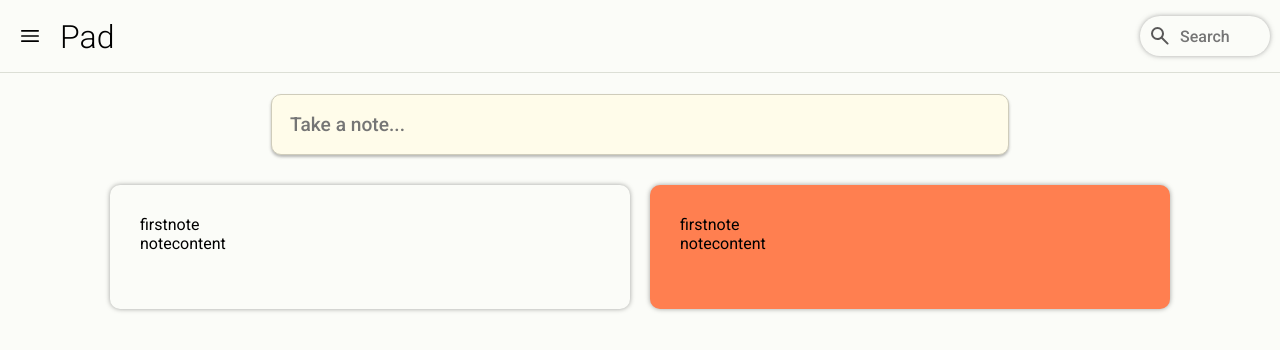
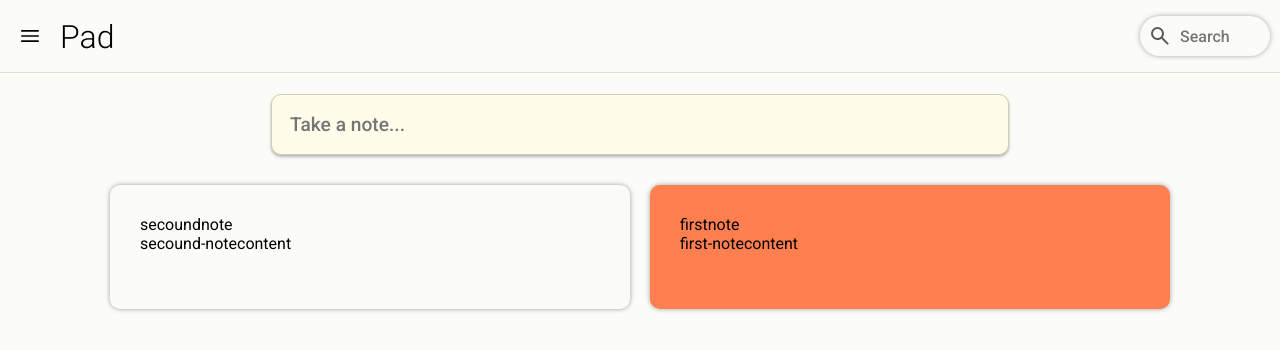
Before and after one commit to armin82004/pad, a React (Create React App) app: page / in a window 1280 px wide. Shown: the top 350 px of the page. Built offline with nearby package versions, Linux system fonts and the light colour scheme.

Commit message:
fixing the search-bar

```diff
--- a/src/App.tsx
+++ b/src/App.tsx
@@ -1,12 +1,13 @@
 import { useState } from "react";
 import Header from "./components/Header";
 import Main from "./components/Main";
-import { type NoteType } from "./types";
+import { searchtype, type NoteType } from "./types";
 import { v4 as uuidv4 } from "uuid";
 import Sidebar from "./components/Sidebar";
 function App() {
   const d = new Date();
   const [sidebar, setsidebar] = useState(false);
+  const [searchnote, setsearchnote] = useState("");
   let newdate;
   if (d.getMinutes() < 10) {
     // eslint-disable-next-line no-useless-concat
@@ -25,14 +26,14 @@ function App() {
       id: uuidv4(),
       title: "firstnote",
       color: "coral",
-      content: "notecontent",
+      content: "first-notecontent",
       date: completedate,
     },
     {
       id: uuidv4(),
-      title: "firstnote",
+      title: "secoundnote",
       color: "peach",
-      content: "notecontent",
+      content: "secound-notecontent",
       date: completedate,
     },
   ]);
@@ -98,16 +99,32 @@ function App() {
     setsidebar(!sidebar);
   }
 
+  function handlesearchtype(text: string) {
+    setsearchnote(text);
+  }
+
   return (
     <div className="app-container">
-      <Header sidebar={sidebar} handlesidebar={handlesidebar} />
+      <Header
+        sidebar={sidebar}
+        handlesidebar={handlesidebar}
+        handlesearchtype={handlesearchtype}
+      />
       <Sidebar
         sidebar={sidebar}
         handlesidebar={handlesidebar}
         handlesidebaroutside={handlesidebaroutside}
       />
       <Main
-        notes={Notes}
+        notes={Notes.filter((note) => {
+          const titleMatch = note.title
+            .toLowerCase()
+            .includes(searchnote.toLowerCase());
+          const contentMatch = note.content
+            .toLowerCase()
+            .includes(searchnote.toLowerCase());
+          return titleMatch || contentMatch;
+        })}
         handleeditnote={handleeditnote}
         handleaddnote={handleaddnote}
         handledeletenote={handledeletenote}
--- a/src/components/Header.tsx
+++ b/src/components/Header.tsx
@@ -1,8 +1,14 @@
 import React, { useEffect, useRef, useState } from "react";
 import icons from "../styles/icons";
-function Header(props: { sidebar: boolean; handlesidebar: () => void }) {
+import { handlesearchtype, searchtype } from "../types";
+function Header(props: {
+  sidebar: boolean;
+  handlesidebar: () => void;
+  handlesearchtype: handlesearchtype;
+}) {
   const ref = useRef<HTMLDivElement>(null);
   const [search, setsearch] = useState(false);
+
   function handlesearchclick() {
     setsearch(!search);
   }
@@ -41,7 +47,14 @@ function Header(props: { sidebar: boolean; handlesidebar: () => void }) {
           </div>
           <div ref={ref} className="search-container toggle-serach">
             <span className="search-icon-container">{icons.search}</span>
-            <input placeholder="Search" className="search-input" type="text" />
+            <input
+              placeholder="Search"
+              className="search-input"
+              type="text"
+              onChange={(e) => {
+                props.handlesearchtype(e.currentTarget.value);
+              }}
+            />
           </div>
         </>
       ) : (
```
Also changed, not shown: src/types.tsx (+7 -0 lines).
